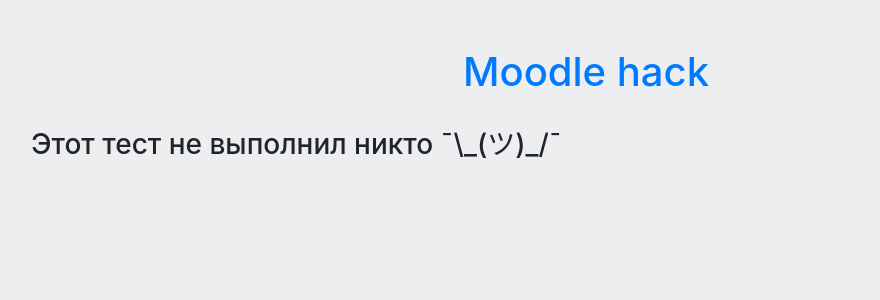
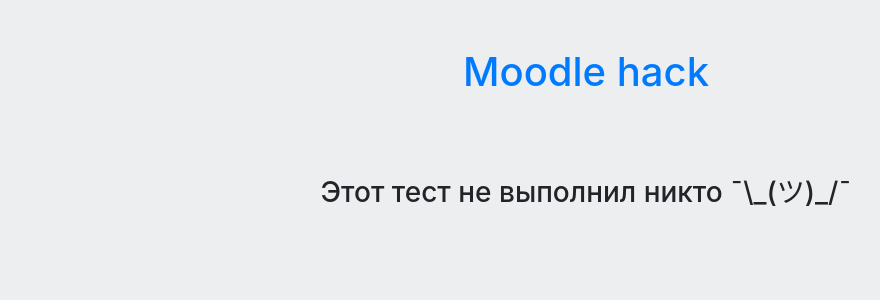
Before and after one commit to vmrfriz/dahl-moodle-hack, a PHP site: template view/completed-tests.php in a window 1280 px wide. Shown: the top 300 px of the page, without its empty margins (54-934 px from the left). Run offline with PHP 8.4, Linux system fonts and the light colour scheme; the template is opened without the code that fills it, so the values that code supplies are empty.

Commit message:
Выравнивание текста

```diff
--- a/view/completed-tests.php
+++ b/view/completed-tests.php
@@ -19,5 +19,5 @@
 </div>
 
 <? else: ?>
-<h3>Этот тест не выполнил никто ¯\_(ツ)_/¯</h3>
+<h3 class="mt-5 text-center">Этот тест не выполнил никто ¯\_(ツ)_/¯</h3>
 <? endif ?>
```
